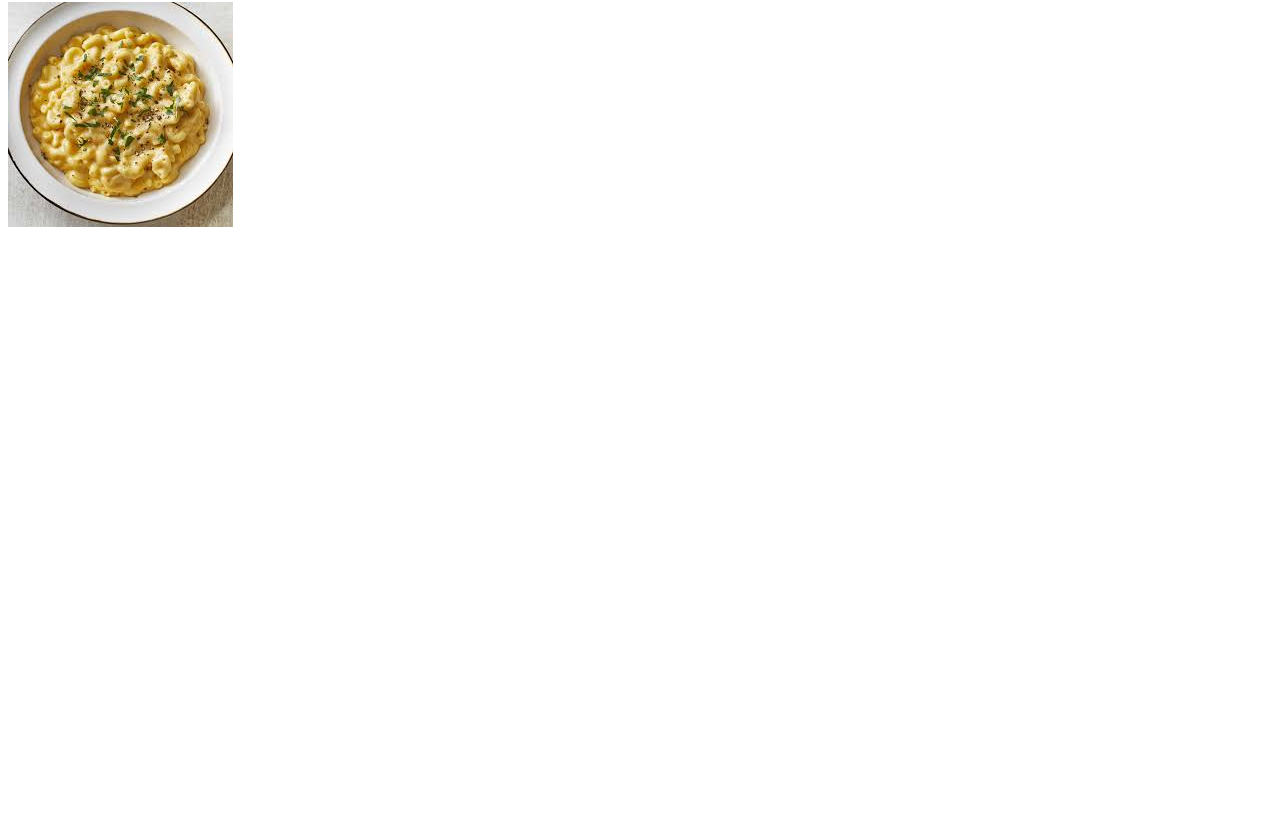
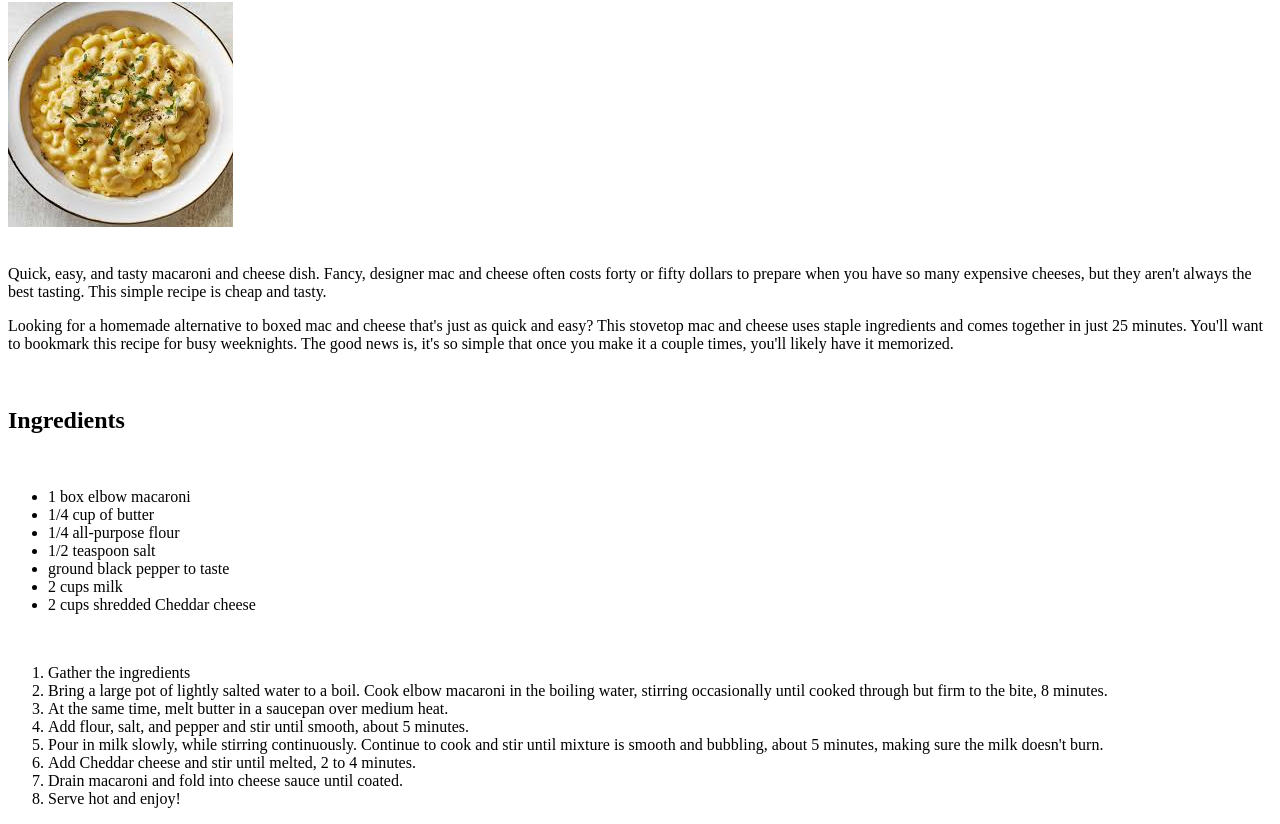
Before and after one commit to Tanish1123/odin-recipes, a plain HTML site: page recipes/macaroni.html in a window 1280 px wide. Shown: the part 78-902 px from the top of the page. Before the commit the page ends 800 px from the top, so only its background shows below. Drawn offline with Linux system fonts and the light colour scheme.

Commit message:
Populate the macaroni recipe with a description as well as ingredients and steps to make the dish

```diff
--- a/recipes/macaroni.html
+++ b/recipes/macaroni.html
@@ -10,6 +10,32 @@
     <img src="../img/macaroni.jpeg">
     <br>
     <br>
-    <p></p>
+    <p>Quick, easy, and tasty macaroni and cheese dish. Fancy, designer mac and cheese often costs forty or fifty dollars to prepare when you have so many expensive cheeses, but they aren't always the best tasting. This simple recipe is cheap and tasty.</p>
+    <p>Looking for a homemade alternative to boxed mac and cheese that's just as quick and easy? This stovetop mac and cheese uses staple ingredients and comes together in just 25 minutes. You'll want to bookmark this recipe for busy weeknights. The good news is, it's so simple that once you make it a couple times, you'll likely have it memorized.</p>
+    <br>
+    <h2>Ingredients</h2>
+    <br>
+    <ul>
+        <li>1 box elbow macaroni</li>
+        <li>1/4 cup of butter</li>
+        <li>1/4 all-purpose flour</li>
+        <li>1/2 teaspoon salt</li>
+        <li>ground black pepper to taste</li>
+        <li>2 cups milk</li>
+        <li>2 cups shredded Cheddar cheese</li>
+    </ul>
+    <br>
+    <ol>
+        <li>Gather the ingredients</li>
+        <li>Bring a large pot of lightly salted water to a boil. Cook elbow macaroni in the boiling water, stirring occasionally until cooked through but firm to the bite, 8 minutes.</li>
+        <li>At the same time, melt butter in a saucepan over medium heat.</li>
+        <li>Add flour, salt, and pepper and stir until smooth, about 5 minutes.</li>
+        <li>Pour in milk slowly, while stirring continuously. Continue to cook and stir until mixture is smooth and bubbling, about 5 minutes, making sure the milk doesn't burn.</li>
+        <li>Add Cheddar cheese and stir until melted, 2 to 4 minutes.</li>
+        <li>Drain macaroni and fold into cheese sauce until coated.</li>
+        <li>Serve hot and enjoy!</li>
+    </ol>
+
+
 </body>
 </html>
```
